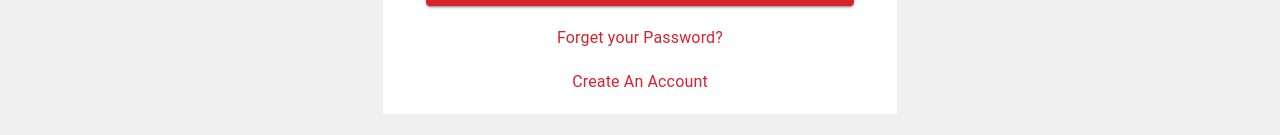
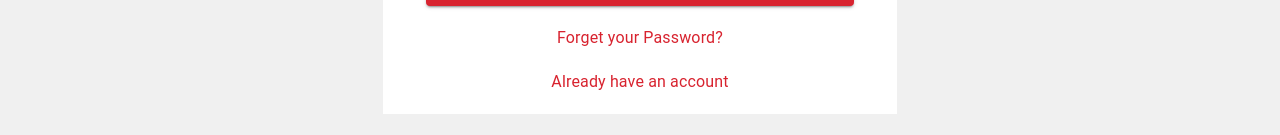
Before and after one commit to Abdullah-Ahmed1/FEDERAL, a React (Vite) app in the folder frontend/: page /register in a window 1280 px wide. Shown: the part 685-820 px from the top of the page. Built offline with nearby package versions, Linux system fonts and the light colour scheme.

Commit message:
links added on login and register forms

```diff
--- a/frontend/src/pages/Login.tsx
+++ b/frontend/src/pages/Login.tsx
@@ -2,6 +2,7 @@ import Grid2 from '@mui/material/Unstable_Grid2'
 import TextField from '@mui/material/TextField';
 import Button from '@mui/material/Button';
 import Typography from '@mui/material/Typography';
+import { Link } from 'react-router-dom';
 const Login = ()=>{
     return (
         <Grid2 container justifyContent={'center'} >
@@ -16,7 +17,7 @@ const Login = ()=>{
                 <TextField id="outlined-basic" fullWidth  variant="outlined" placeholder='Password' />
                 </Grid2>
                 <Grid2 lg = {10} xs={11} >
-                <Button fullWidth sx = {{height:"50px",backgroundColor:"#D8232F"}} variant="contained" color="success" >
+                <Button fullWidth sx = {{height:"50px",backgroundColor:"#D8232F",'&:hover':{backgroundColor:"#D8232F"}}} variant="contained" color="success" >
                     Submit
                 </Button>
                 </Grid2>
@@ -24,7 +25,10 @@ const Login = ()=>{
                     <Typography sx = {{color:"#D8232F"}} >Forget your Password?</Typography>
                 </Grid2>
                 <Grid2 sx = {{padding:"20px 0px 20px 0px"}}>
+                    <Link to={'/register'} style={{textDecoration:"none"}}>
                     <Typography sx = {{color:"#D8232F"}} >Create An Account</Typography>
+                    </Link>
+
                 </Grid2>
            </Grid2>
         </Grid2>
--- a/frontend/src/pages/Register.tsx
+++ b/frontend/src/pages/Register.tsx
@@ -2,6 +2,7 @@ import Grid2 from '@mui/material/Unstable_Grid2'
 import TextField from '@mui/material/TextField';
 import Button from '@mui/material/Button';
 import Typography from '@mui/material/Typography';
+import { Link } from 'react-router-dom';
 const Register = () => {
     return (
         <Grid2 container justifyContent={'center'} >
@@ -25,15 +26,21 @@ const Register = () => {
                     <TextField id="outlined-basic" fullWidth variant="outlined" placeholder='Confirm Password' />
                 </Grid2>
                 <Grid2 lg={10} xs={11} >
-                    <Button fullWidth sx={{ height: "50px", backgroundColor: "#D8232F" }} variant="contained" color="success" >
+                    <Button fullWidth sx={{ height: "50px", backgroundColor: "#D8232F",'&:hover':{backgroundColor:"#D8232F"}}} variant="contained" color="success" >
                         Submit
                     </Button>
                 </Grid2>
                 <Grid2 sx={{ padding: "20px 0px 0px 0px" }}>
+                    <Link to={'#'} style={{textDecoration:"none"}} >
                     <Typography sx={{ color: "#D8232F" }} >Forget your Password?</Typography>
+                     </Link>
+
                 </Grid2>
                 <Grid2 sx={{ padding: "20px 0px 20px 0px" }}>
-                    <Typography sx={{ color: "#D8232F" }} >Create An Account</Typography>
+                    <Link to ='/login' style={{textDecoration:"none"}} >
+                    <Typography sx={{ color: "#D8232F" }} >Already have an account</Typography>
+                    </Link>
+
                 </Grid2>
             </Grid2>
         </Grid2>
```
